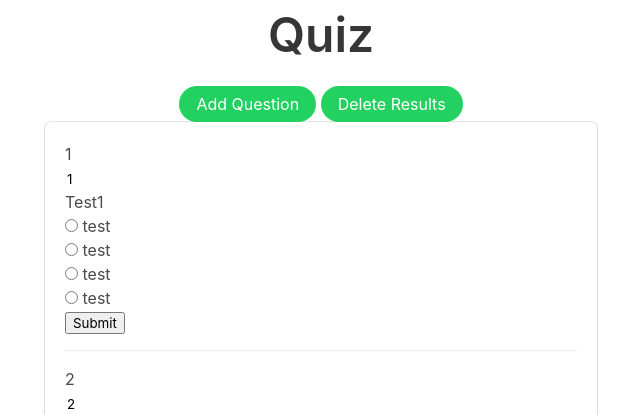
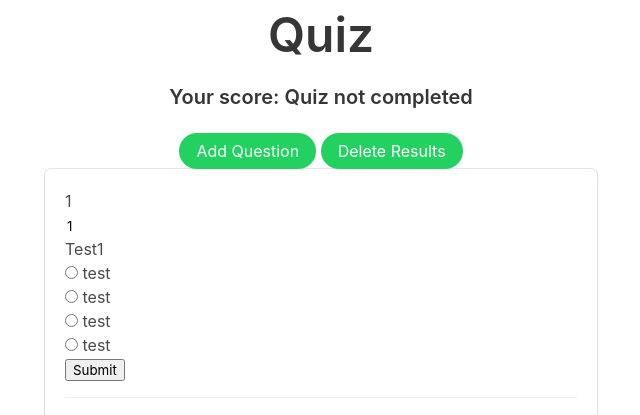
Before and after one commit to Ellie-UK/climate-action-app, a Flask app: page /quiz in a window 1280 px wide. Shown: the part 52-467 px from the top of the page, without its empty margins (319-959 px from the left). Run offline with Flask 2, Linux system fonts and the light colour scheme; a user stored in the database is signed in; data comes from the database, SQL or seed files in the repository; both versions use the stored data as it was after the commit; data that the repository does not hold is empty; some libraries are stand-ins or nearby versions.

Commit message:
Add user score to quiz.html once quiz is complete

```diff
--- a/quiz/views.py
+++ b/quiz/views.py
@@ -1,7 +1,7 @@
 import copy
 from flask import Blueprint, render_template, flash, redirect, url_for, request, current_app, session
 from flask_login import login_required, current_user
-from sqlalchemy import desc
+from sqlalchemy import desc, func
 from forum.forms import ForumForm
 from models import Forum, Comments, db, Quiz, User, Results
 from quiz.forms import QuizForm
@@ -9,7 +9,7 @@ from quiz.forms import QuizForm
 quiz_blueprint = Blueprint('quiz', __name__, template_folder='templates')
 
 
-@quiz_blueprint.route('/quiz')
+@quiz_blueprint.route('/quiz', methods=["GET"])
 @login_required
 def quiz():
     questions = Quiz.query.all()
@@ -19,7 +19,13 @@ def quiz():
         for y in questions:
             if x.question_id == y.question_id:
                 uncompleted.remove(y)
-    return render_template('quiz.html', questions=questions, uncompleted=uncompleted)
+    if len(uncompleted) == 0:
+        correct = Results.query.filter_by(user_id=current_user.id, correct=True).count()
+        question_length = len(questions)
+        txt = str(correct) + '/' + str(question_length)
+    else:
+        txt = 'Quiz not completed'
+    return render_template('quiz.html', questions=questions, uncompleted=uncompleted, result=txt)
 
 
 @quiz_blueprint.route('/quiz_home')
--- a/templates/quiz.html
+++ b/templates/quiz.html
@@ -4,6 +4,7 @@
 
     <div class="column is-6 is-offset-3">
         <h1 class="title is-1">Quiz</h1>
+        <h5 class="title is-5">Your score: {{ result }}</h5>
         <a href="{{ url_for('quiz.create_question') }}" class="button is-success is-rounded">
                 Add Question
         </a>
```
Also changed, not shown: climate-action.db.
